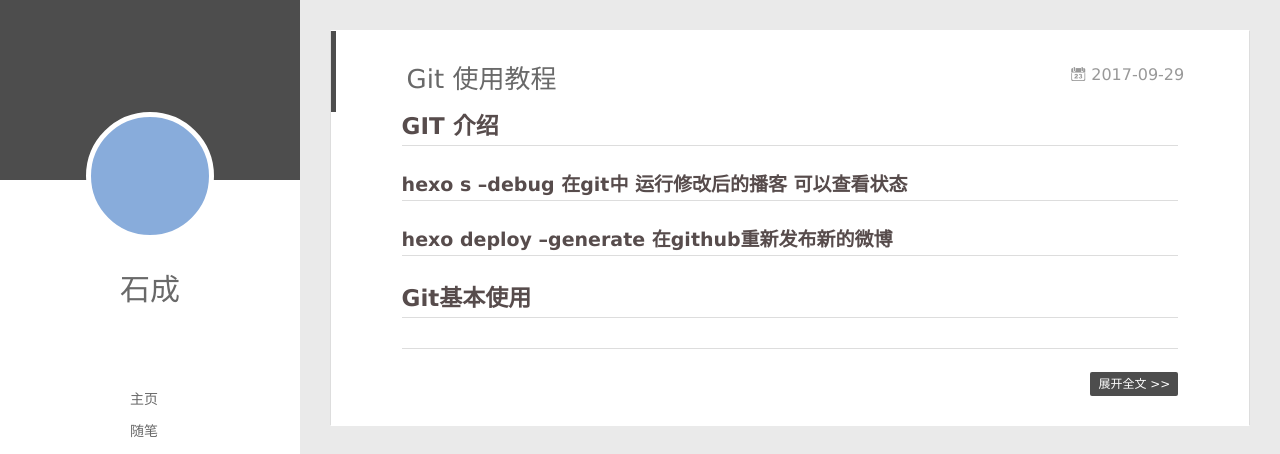
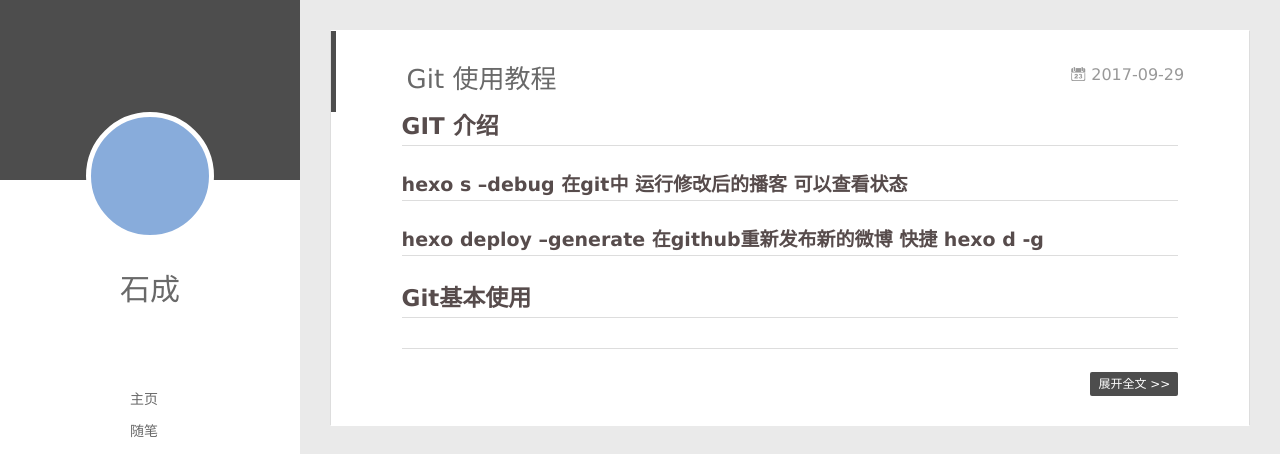
Before and after one commit to s1105036562/s1105036562.github.io, a plain HTML site: page index.html in a window 1280 px wide. Shown: the top 454 px of the page. Drawn offline with Linux system fonts and the light colour scheme; no server answers.

Commit message:
Site updated: 2017-10-07 19:34:54

```diff
--- a/index.html
+++ b/index.html
@@ -171,7 +171,7 @@
 
     <div class="article-entry" itemprop="articleBody">
 
-        <h2 id="GIT-介绍"><a href="#GIT-介绍" class="headerlink" title="GIT 介绍"></a>GIT 介绍</h2><h3 id="hexo-s-–debug-在git中-运行修改后的播客-可以查看状态"><a href="#hexo-s-–debug-在git中-运行修改后的播客-可以查看状态" class="headerlink" title="hexo s –debug 在git中 运行修改后的播客 可以查看状态"></a>hexo s –debug 在git中 运行修改后的播客 可以查看状态</h3><h3 id="hexo-deploy-–generate-在github重新发布新的微博"><a href="#hexo-deploy-–generate-在github重新发布新的微博" class="headerlink" title="hexo deploy –generate 在github重新发布新的微博"></a>hexo deploy –generate 在github重新发布新的微博</h3><h2 id="Git基本使用"><a href="#Git基本使用" class="headerlink" title="Git基本使用"></a>Git基本使用</h2>
+        <h2 id="GIT-介绍"><a href="#GIT-介绍" class="headerlink" title="GIT 介绍"></a>GIT 介绍</h2><h3 id="hexo-s-–debug-在git中-运行修改后的播客-可以查看状态"><a href="#hexo-s-–debug-在git中-运行修改后的播客-可以查看状态" class="headerlink" title="hexo s –debug 在git中 运行修改后的播客 可以查看状态"></a>hexo s –debug 在git中 运行修改后的播客 可以查看状态</h3><h3 id="hexo-deploy-–generate-在github重新发布新的微博-快捷-hexo-d-g"><a href="#hexo-deploy-–generate-在github重新发布新的微博-快捷-hexo-d-g" class="headerlink" title="hexo deploy –generate 在github重新发布新的微博 快捷 hexo d -g"></a>hexo deploy –generate 在github重新发布新的微博 快捷 hexo d -g</h3><h2 id="Git基本使用"><a href="#Git基本使用" class="headerlink" title="Git基本使用"></a>Git基本使用</h2>
 
 
 
```
Also changed, not shown: 2017/09/29/git/index.html (+5 -5 lines).
